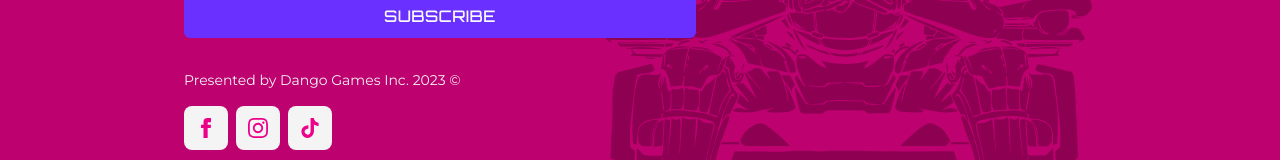
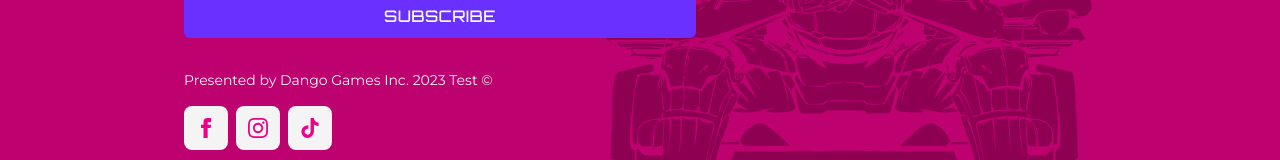
Before and after one commit to galactic-shogun/galactic-shogun, a React (Create React App) app: page / in a window 1280 px wide. Shown: the part 4067-4227 px from the top of the page. Built offline with nearby package versions, Linux system fonts and the light colour scheme.

Commit message:
[update] TEStt

```diff
--- a/src/components/Footer.js
+++ b/src/components/Footer.js
@@ -32,7 +32,7 @@
           />
           <div className='mt-16 flex flex-col items-center gap-4 md:mt-8 md:items-start'>
             <div className='text-center font-serif text-sm text-zinc-100'>
-              Presented by Dango Games Inc. 2023 ©
+              Presented by Dango Games Inc. 2023 Test ©
             </div>
             <div className='flex justify-center gap-2'>
               <a
```
